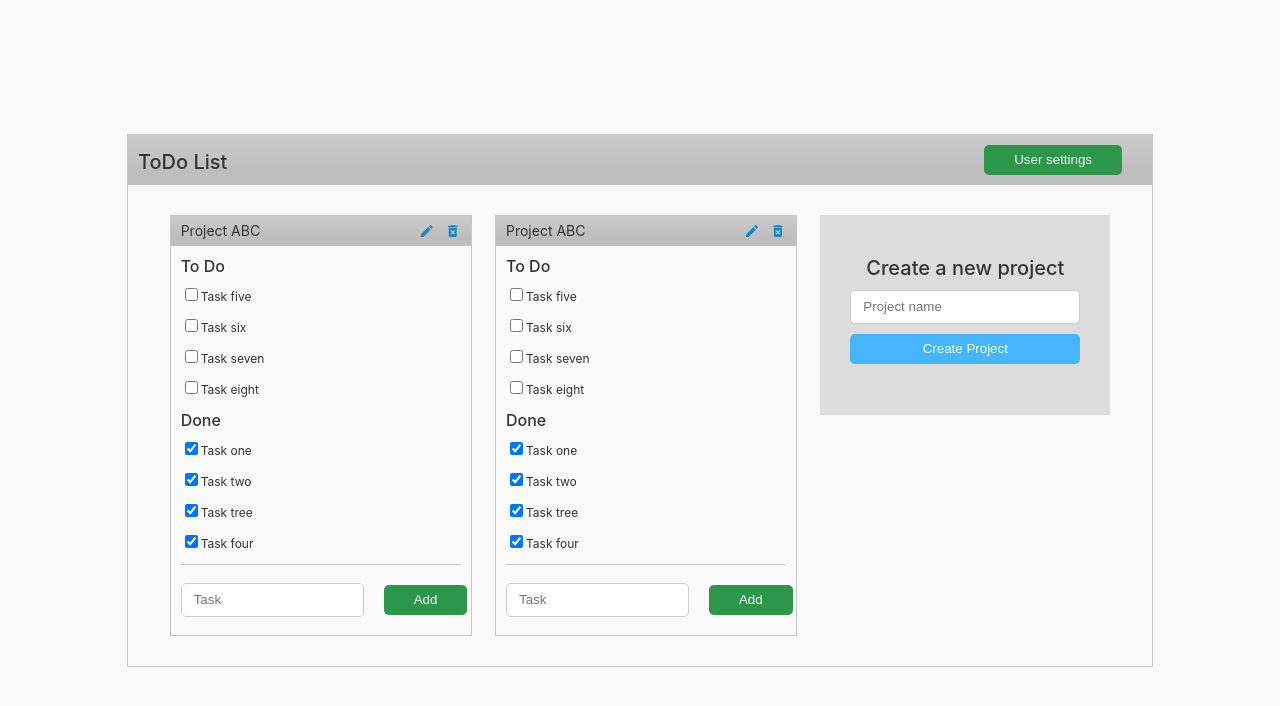
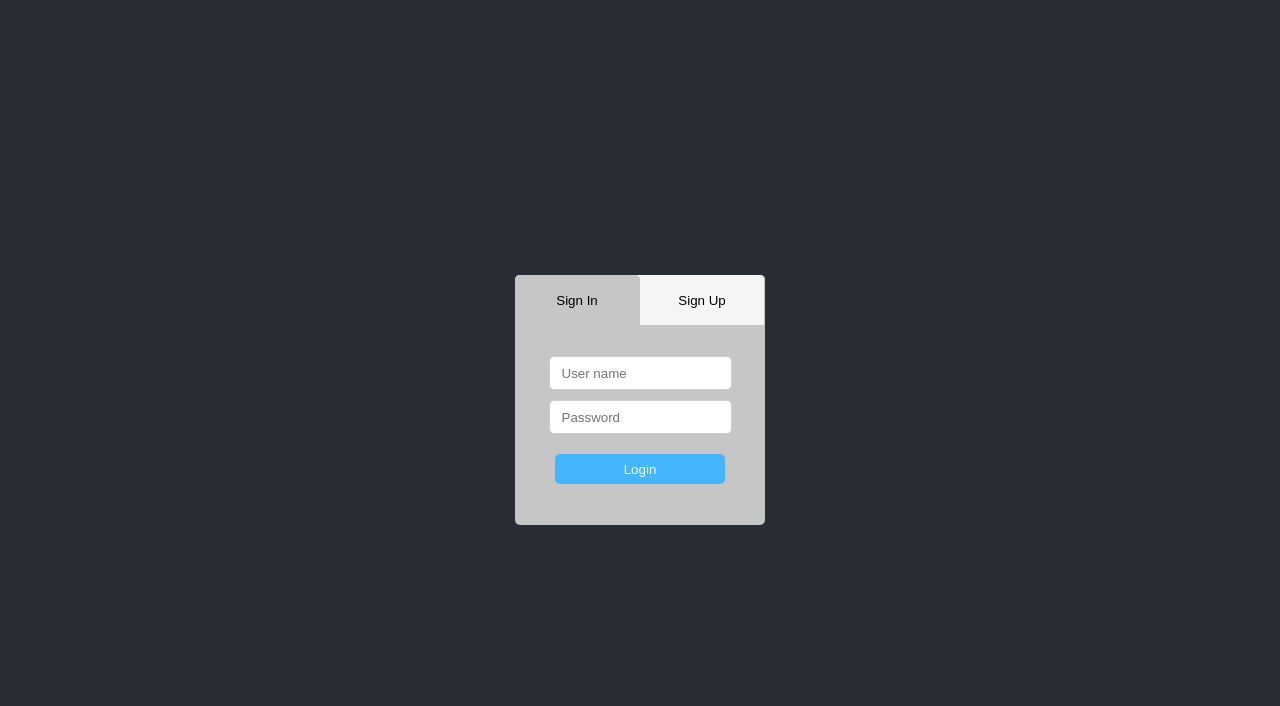
Before and after one commit to gustavohst/TODOList, a React (Create React App) app in the folder web/: page / in a window 1280 px wide. Shown: the top 706 px of the page. Built offline with nearby package versions, Linux system fonts and the light colour scheme.

Commit message:
Login Page (Sign In and Sign Up)

```diff
--- a/web/src/App.css
+++ b/web/src/App.css
@@ -1,22 +1,7 @@
 .App {
-  text-align: center;
-}
-
-.App-logo {
-  height: 40vmin;
-  pointer-events: none;
-}
-
-@media (prefers-reduced-motion: no-preference) {
-  .App-logo {
-    animation: App-logo-spin infinite 20s linear;
-  }
-}
-
-.App-header {
-  /* background-color: #282c34; */
-  background-color: #fafafa;
-  min-height: 100vh;
+  background-color: #282c34;
+  height: 100vh;
+  width: 100vw;
   display: flex;
   flex-direction: column;
   align-items: center;
@@ -24,16 +9,3 @@
   font-size: calc(10px + 2vmin);
   color: white;
 }
-
-.App-link {
-  color: #61dafb;
-}
-
-@keyframes App-logo-spin {
-  from {
-    transform: rotate(0deg);
-  }
-  to {
-    transform: rotate(360deg);
-  }
-}
--- a/web/src/App.js
+++ b/web/src/App.js
@@ -1,13 +1,12 @@
 import './App.css';
+import Login from './pages/Login/Login';
 
 import ProjectBoard from './pages/ProjectBoard/ProjectBoard';
 
 function App() {
   return (
     <div className="App">
-      <header className="App-header">
-        <ProjectBoard />
-      </header>
+      <Login />
     </div>
   );
 }
--- a/web/src/components/Button/Button.css
+++ b/web/src/components/Button/Button.css
@@ -36,3 +36,14 @@ button:focus {
    justify-content: center;
    align-items: center;
 }
+
+.topButton{
+   background-color: whitesmoke;
+   width: 100%;
+   height: 50px;
+   border-radius: 5px 5px 0 0;
+}
+
+.topButton.focused{
+   background-color: #c6c6c6;
+}
--- a/web/src/components/TextField/TextFIeld.jsx
+++ b/web/src/components/TextField/TextFIeld.jsx
@@ -4,13 +4,14 @@ import './TextField.css'
 function TextField(props) {
    const {
       placeholder,
-      onChange
+      onChange,
+      type = 'text',
    } = props;
 
    return (
       <>
          <input
-            type="text"
+            type={type}
             className="defaultInput"
             placeholder={placeholder}
             onChange={onChange}
--- /dev/null
+++ b/web/src/pages/Login/Login.css
@@ -0,0 +1,39 @@
+.loginContainer {
+   display: flex;
+   flex-direction: column;
+   align-items: center;
+   height: 250px;
+   width: 250px;
+   background-color: #c6c6c6;
+   border-radius: 5px;
+}
+
+.loginContainer span{
+   margin-bottom: 20px;
+
+}
+
+.loginContainer input{
+   margin-bottom: 10px;
+}
+
+.topSignBar{
+   display: flex;
+   background-color: whitesmoke;
+   justify-content: space-around;
+   width: 100%;
+   border-radius: 5px;
+
+}
+
+.topSignBar button{
+   border-right: 1px solid #c6c6c6;
+}
+
+.loginBody{
+   display: flex;
+   flex-direction: column;
+   justify-content: center;
+   align-items: center;
+   height: 100%;
+}
--- /dev/null
+++ b/web/src/pages/Login/Login.jsx
@@ -0,0 +1,49 @@
+import React, { useState } from "react";
+import './Login.css'
+
+import Label from "../../components/Label/Label";
+import TextField from "../../components/TextField/TextField";
+import Button from "../../components/Button/Button";
+
+function Login() {
+
+   const [loginView, setLoginView] = useState('SignIn');
+
+   return (
+      <>
+         <div className="loginContainer">
+            <div className="topSignBar">
+               <Button
+                  layout={`topButton ${(loginView === 'SignIn') ? 'focused' : ''}`}
+                  label="Sign In"
+                  onClick={() => setLoginView('SignIn')}
+               />
+               <Button
+                  layout={`topButton ${(loginView === 'SignUp') ? 'focused' : ''}`}
+                  label="Sign Up"
+                  onClick={() => setLoginView('SignUp')}
+                  />
+            </div>
+
+            <div className="loginBody">
+               {loginView === 'SignIn'
+                  ?
+                  <>
+                     <TextField placeholder="User name" />
+                     <TextField type="password" placeholder="Password" />
+                     <Button layout="largeButton" label="Login" />
+                  </>
+                  :
+                  <>
+                     <TextField placeholder="Choose a name" />
+                     <TextField type="password" placeholder="Choose a password" />
+                     <Button layout="largeButton" label="Create" />
+                  </>
+               }
+            </div>
+         </div>
+      </>
+   );
+}
+
+export default Login;
--- a/web/src/pages/projectBoard/ProjectBoard.jsx
+++ b/web/src/pages/projectBoard/ProjectBoard.jsx
@@ -1,14 +1,11 @@
-import React, { useState } from "react";
+import React from "react";
 import './ProjectBoard.css'
-import Button from '../../components/Button/Button'
 import Label from '../../components/Label/Label'
-import TextField from '../../components/TextField/TextField'
 import ProjectBox from "../../components/ProjectBox/ProjectBox";
 import CreateProject from "../../components/CreateProject/CreateProject";
 import Menu from "../../components/Menu/Menu";
 
 function ProjectBoard() {
-
 
    return (
       <div className="projectBoardContainer">
```
